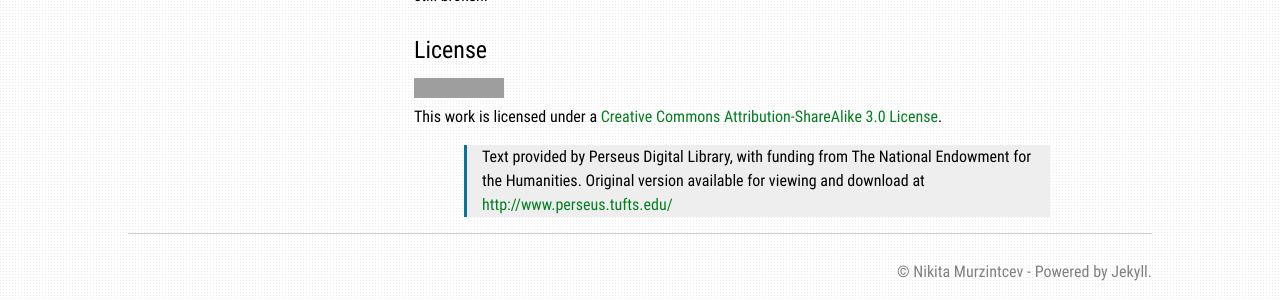
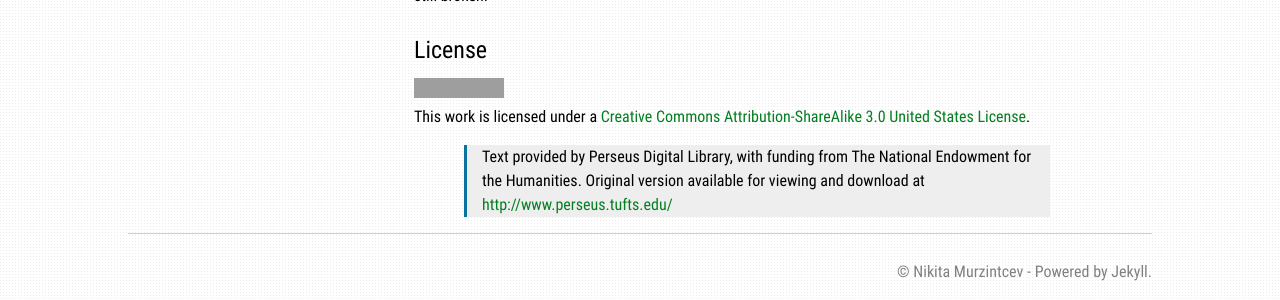
Before and after one commit to nikita-moor/dictionaries, a Jekyll site: the page built from _dictionaries/LewisShort1879.md, in a window 1280 px wide. Shown: the part 905-1205 px from the top of the page. Built offline with Jekyll 4.4.1, drawn with Linux system fonts in a browser that asks for light colours; grey boxes are pictures that could not be loaded.

Commit message:
validate html

```diff
--- a/_dictionaries/LewisShort1879.md
+++ b/_dictionaries/LewisShort1879.md
@@ -37,11 +37,11 @@ Quality of the TEI files is not high, structure of several articles was not reco
 
 ## License
 
-<a rel="license" href="http://creativecommons.org/licenses/by-sa/4.0/">
+<a rel="license" href="https://creativecommons.org/licenses/by-sa/3.0/us/">
 <img alt="Creative Commons License"
      style="border-width:0"
      src="https://i.creativecommons.org/l/by-sa/3.0/88x31.png" />
-</a><br />This work is licensed under a <a rel="license" href="http://creativecommons.org/licenses/by-sa/3.0/">Creative Commons Attribution-ShareAlike 3.0 License</a>.
+</a><br />This work is licensed under a <a rel="license" href="https://creativecommons.org/licenses/by-sa/3.0/us/">Creative Commons Attribution-ShareAlike 3.0 United States License</a>.
 
 > Text provided by Perseus Digital Library, with funding from The National Endowment for the Humanities. Original version available for viewing and download at <http://www.perseus.tufts.edu/>
 
--- a/_layouts/default.html
+++ b/_layouts/default.html
@@ -29,13 +29,13 @@
 	        {% if item.submenu %}
 	        <ul class="sidebar-toc">
 	          {% for subitem in item.submenu %}
-            <li><a href="{{ site.baseurl }}{{ subitem.url }}">{{ subitem.title }}</a>
+	          <li><a href="{{ site.baseurl }}{{ subitem.url }}">{{ subitem.title }}</a></li>
 	          {% endfor %}
 	        </ul>
 	        {% endif %}
 	        </li>
 	      {% endfor %}
-        <ul/>
+	      </ul>
         </div>
       </div>
       <div class="content">
```
Lines whose indentation alone changed are shown as unchanged.
